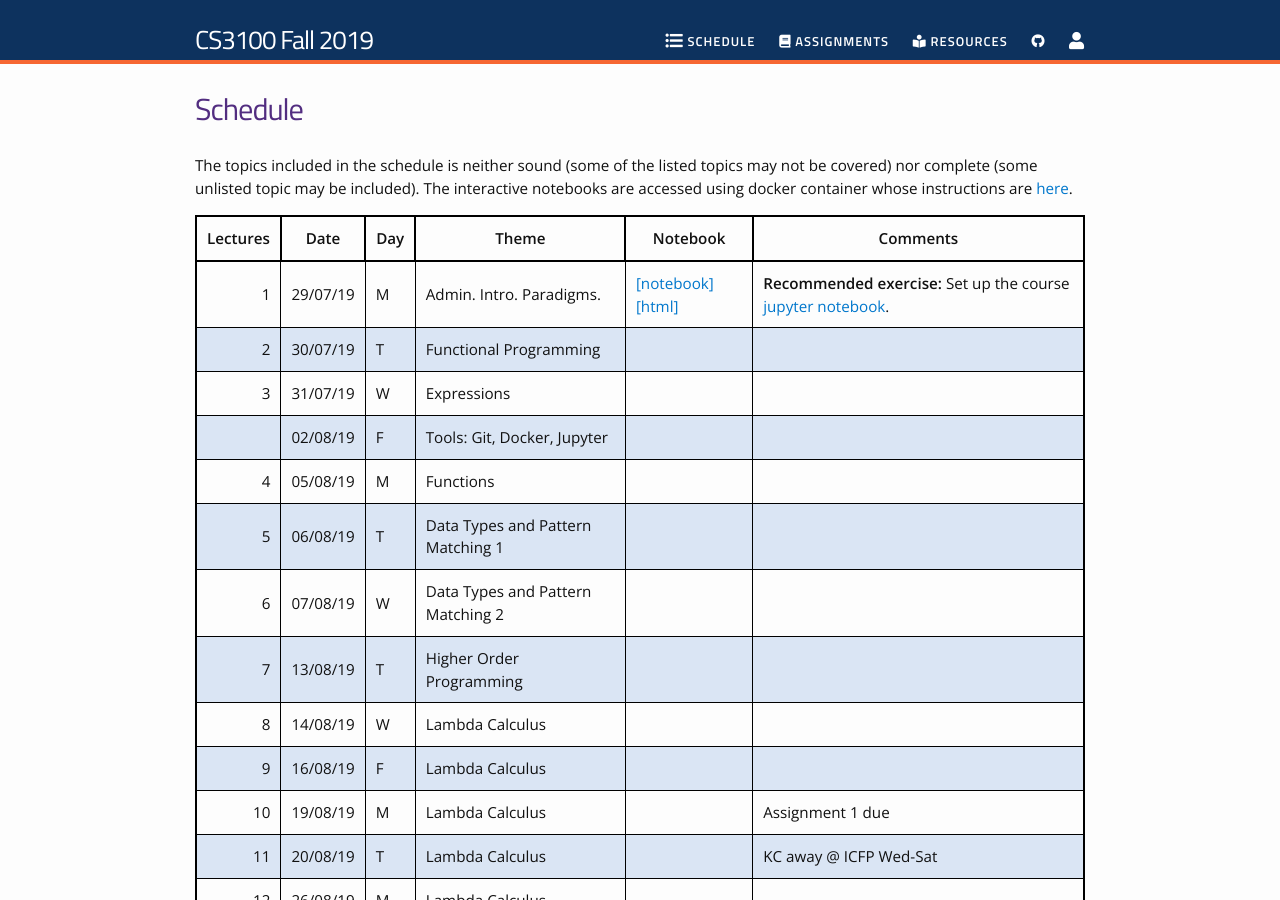
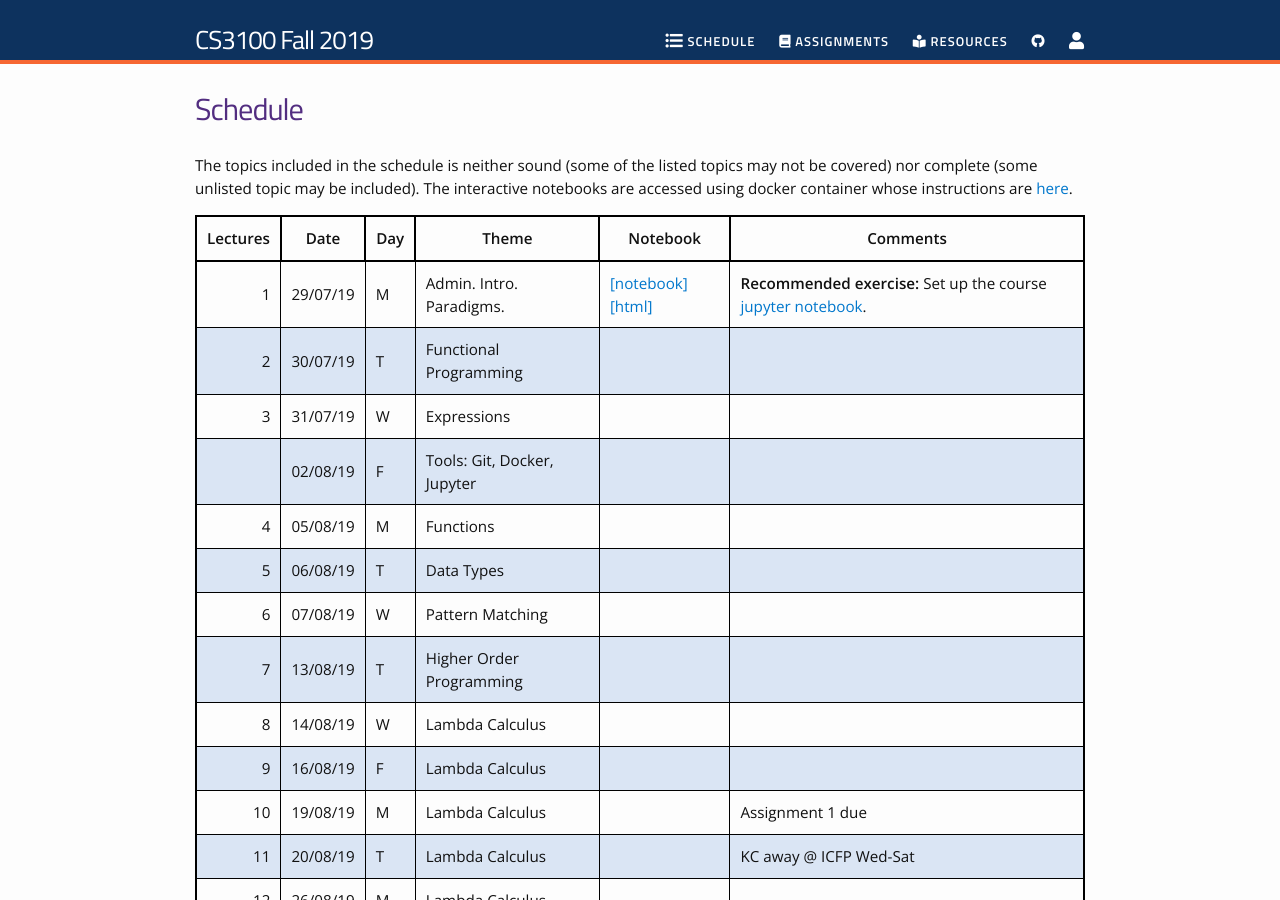
Before and after one commit to kayceesrk/cs3100_m20, a Jekyll site: the page built from schedule.md, in a window 1280 px wide and 900 px high. Built offline with Jekyll 4.4.1, drawn with Linux system fonts in a browser that asks for light colours; nearby versions of some CDN libraries.

Commit message:
Added lecture6

```diff
--- a/schedule.md
+++ b/schedule.md
@@ -16,8 +16,8 @@ interactive notebooks are accessed using docker container whose instructions are
 | 3|31/07/19|W|Expressions|||
 |  |02/08/19|F|Tools: Git, Docker, Jupyter|||
 | 4|05/08/19|M|Functions|||
-| 5|06/08/19|T|Data Types and Pattern Matching 1|||
-| 6|07/08/19|W|Data Types and Pattern Matching 2|||
+| 5|06/08/19|T|Data Types|||
+| 6|07/08/19|W|Pattern Matching|||
 | 7|13/08/19|T|Higher Order Programming|||
 | 8|14/08/19|W|Lambda Calculus|||
 | 9|16/08/19|F|Lambda Calculus|||
```
Also changed, not shown: 2 other files.
